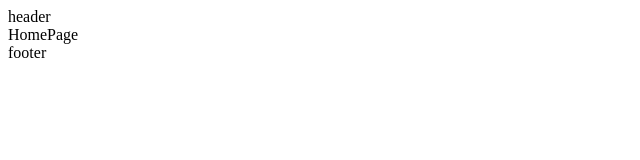
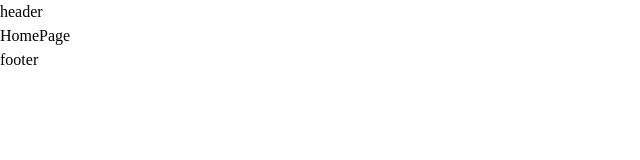
Before and after one commit to Talgat-07/aia_frontend, a React (Vite) app: page / in a window 1280 px wide. Shown: the top 160 px of the page, without its empty margins (0-640 px from the left). Built offline with nearby package versions, Linux system fonts and the light colour scheme.

Commit message:
feat:architecture

```diff
--- a/src/app/routes/Router.jsx
+++ b/src/app/routes/Router.jsx
@@ -5,6 +5,7 @@ import HomePage from "pages/HomePage.jsx";
 import AboutUs from "pages/AboutUs.jsx";
 
 export const Router = createBrowserRouter([
+
     {
         element:<Layout />,
         children:[
@@ -19,4 +20,13 @@ export const Router = createBrowserRouter([
         ]
 
     }
-])
+], {
+    future: {
+        v7_relativeSplatPath: true,
+        v7_fetcherPersist: true,
+        v7_normalizeFormMethod: true,
+        v7_partialHydration: true,
+        v7_skipActionErrorRevalidation: true,
+    },
+}
+)
--- /dev/null
+++ b/src/app/styles/global.scss
@@ -0,0 +1,2 @@
+@import "normalize.scss";
+@import "variables.scss";
--- a/src/main.jsx
+++ b/src/main.jsx
@@ -1,7 +1,14 @@
 import { createRoot } from 'react-dom/client';
 import {RouterProvider} from 'react-router-dom';
 import {Router} from "routes/Router.jsx";
+import 'styles/global.scss'
 
 createRoot(document.getElementById('root')).render(
-  <RouterProvider router={Router}/>
+    <RouterProvider
+        future={{
+            v7_startTransition: true,
+        }}
+        router={Router}
+    />
+
 );
```
